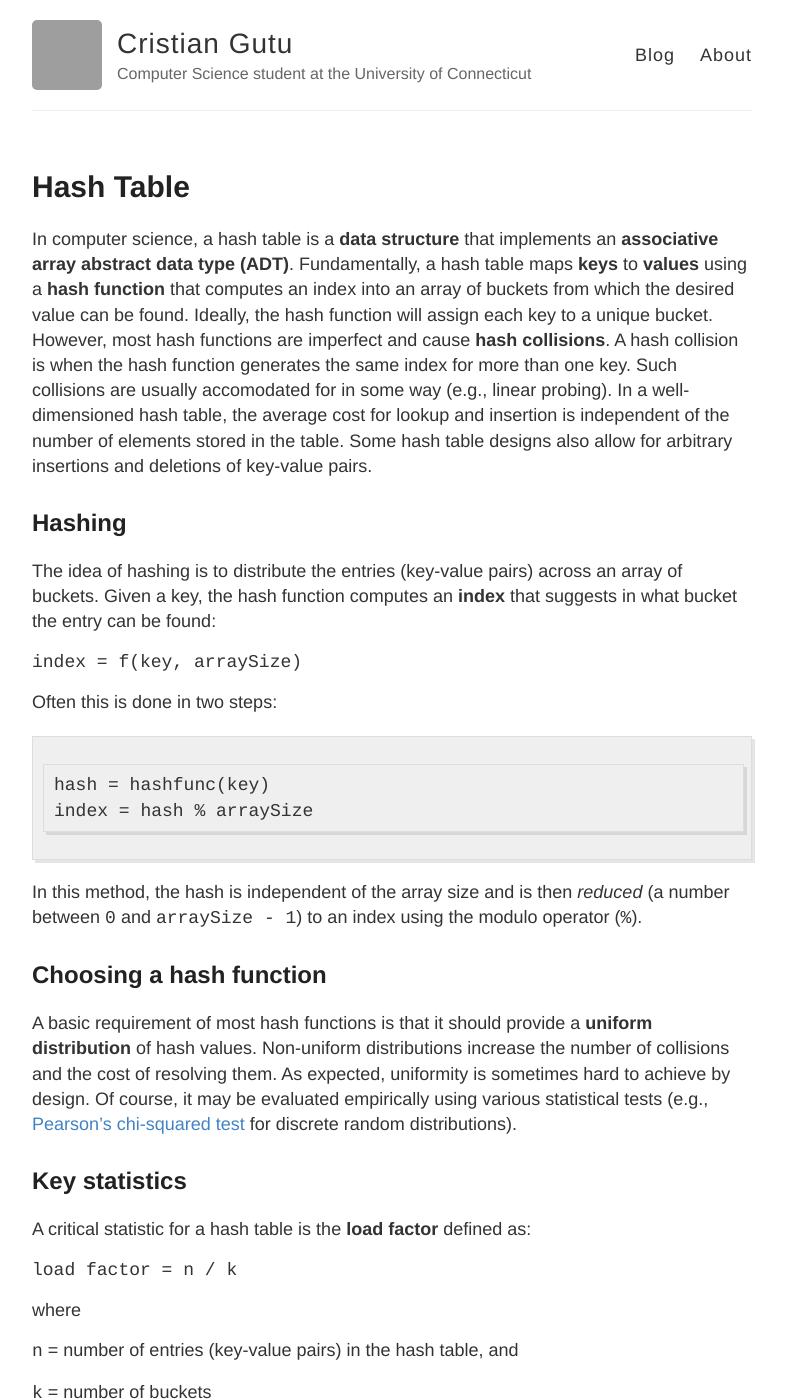
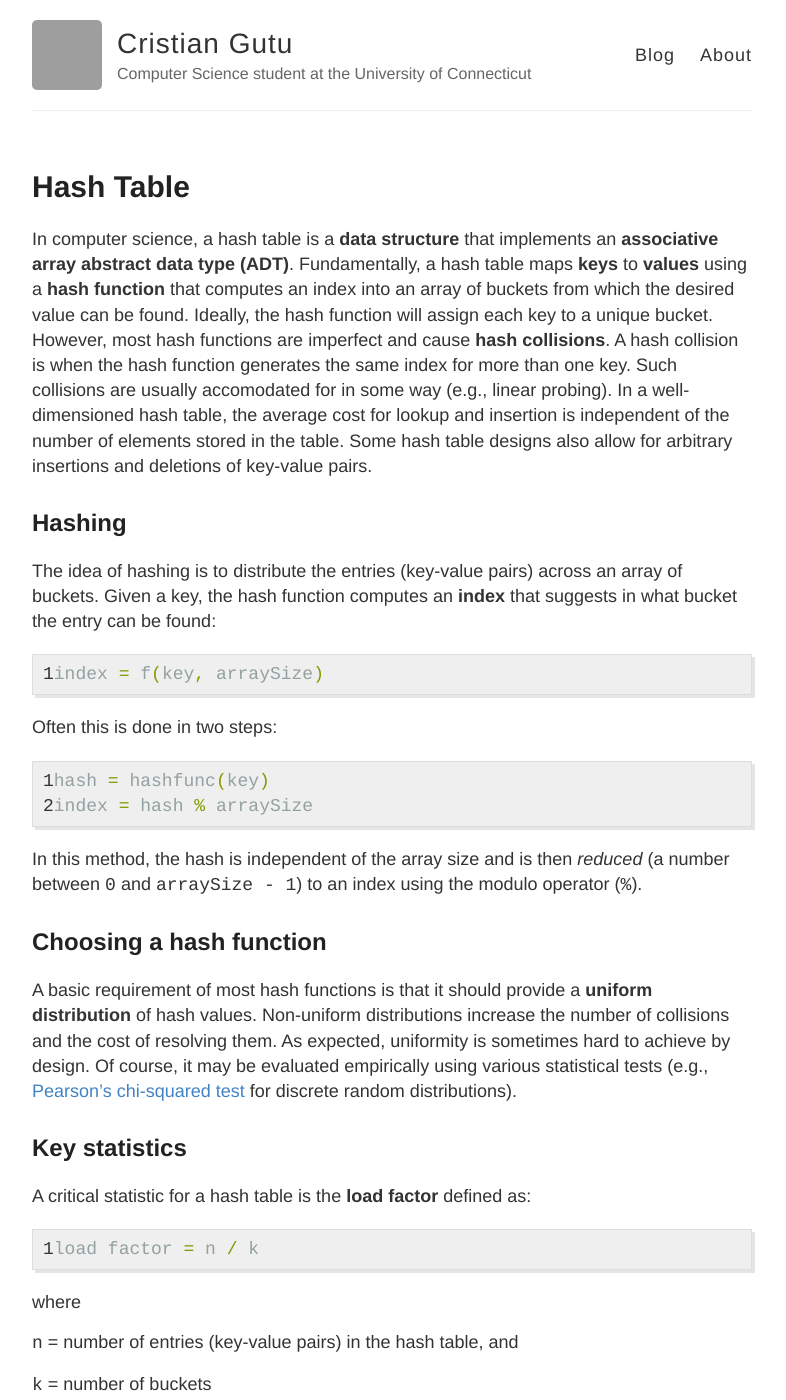
Before and after one commit to gutucristian/gutucristian.github.io, a Jekyll site: the page built from _posts/2019-5-17-Hash-Table.md, in a window 1280 px wide and 1400 px high. Shown: the whole window, without its empty margins (248-1034 px from the left). Built offline with Jekyll 4.4.1, drawn with Linux system fonts in a browser that asks for light colours; our own code applies the rules of GitHub Pages for plain Markdown files; grey boxes are pictures that could not be loaded.

Commit message:
Update 2019-5-17-Hash-Table.md

````diff
--- a/_posts/2019-5-17-Hash-Table.md
+++ b/_posts/2019-5-17-Hash-Table.md
@@ -4,14 +4,16 @@ In computer science, a hash table is a **data structure** that implements an **a
 
 The idea of hashing is to distribute the entries (key-value pairs) across an array of buckets. Given a key, the hash function computes an **index** that suggests in what bucket the entry can be found:
 
-`index = f(key, arraySize)`
+{% highlight java linenos %}
+index = f(key, arraySize)
+{% endhighlight %}
 
 Often this is done in two steps:
 
-```
+{% highlight java linenos %}
 hash = hashfunc(key)
 index = hash % arraySize
-```
+{% endhighlight %}
 
 In this method, the hash is independent of the array size and is then _reduced_ (a number between `0` and `arraySize - 1`) to an index using the modulo operator (`%`).
 
@@ -23,7 +25,9 @@ A basic requirement of most hash functions is that it should provide a **uniform
 
 A critical statistic for a hash table is the **load factor** defined as:
 
-`load factor = n / k`
+{% highlight java linenos %}
+load factor = n / k
+{% endhighlight %}
 
 where
 
````
